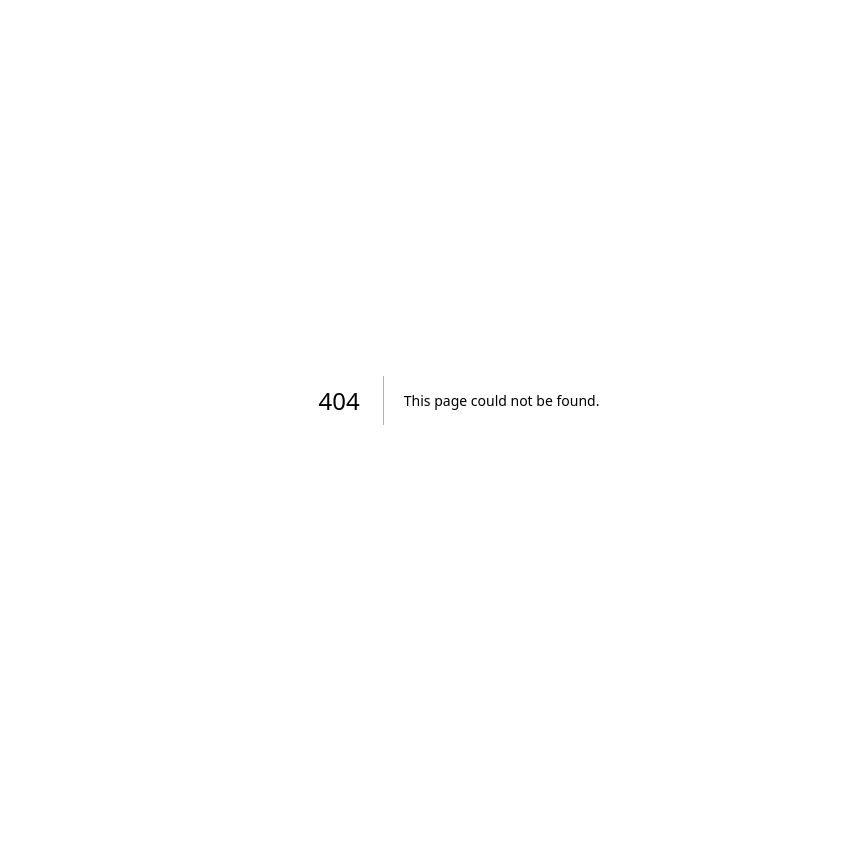
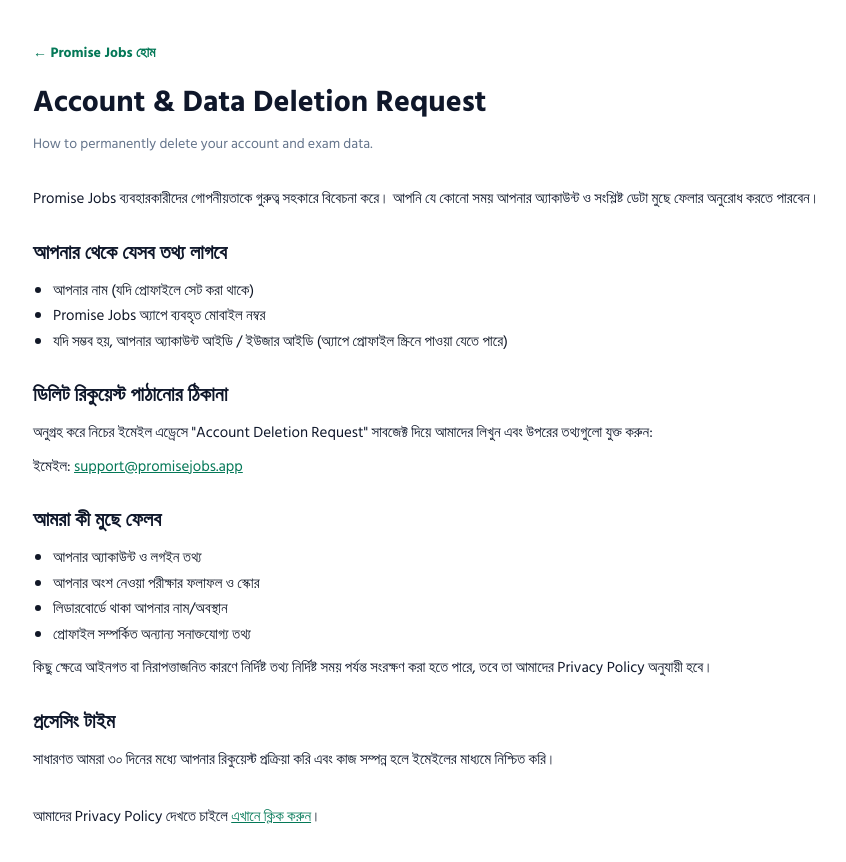
Before and after one commit to amit-biswas-1992/promise-jobs-landing, a Next.js app: page /data-deletion in a window 1280 px wide. Before the commit this address had no page. Shown: the top 862 px of the page, without its empty margins (181-1027 px from the left). Before the commit the page ends 800 px from the top, so only its background shows below. Built offline with nearby package versions, Linux system fonts and the light colour scheme.

Commit message:
feat: add Account & Data Deletion link to landing page and update privacy policy for clearer instructions

```diff
--- /dev/null
+++ b/app/data-deletion/page.tsx
@@ -0,0 +1,78 @@
+import type { Metadata } from "next";
+import Link from "next/link";
+
+export const metadata: Metadata = {
+  title: "Account & Data Deletion — Promise Jobs",
+  description: "Request deletion of your Promise Jobs account and associated data.",
+};
+
+export default function DataDeletionPage() {
+  return (
+    <main style={{ fontFamily: "'Hind Siliguri', Arial, sans-serif", maxWidth: 900, margin: "0 auto", padding: "40px 24px 80px" }}>
+      <header style={{ marginBottom: 32 }}>
+        <Link href="/" style={{ textDecoration: "none", color: "#047857", fontWeight: 700, fontSize: 14 }}>
+          ← Promise Jobs হোম
+        </Link>
+        <h1 style={{ marginTop: 16, fontSize: 30, fontWeight: 900, color: "#0F172A" }}>Account & Data Deletion Request</h1>
+        <p style={{ marginTop: 8, color: "#64748B", fontSize: 14 }}>How to permanently delete your account and exam data.</p>
+      </header>
+
+      <section style={{ display: "flex", flexDirection: "column", gap: 24, color: "#0F172A", fontSize: 15, lineHeight: 1.7 }}>
+        <p>
+          Promise Jobs ব্যবহারকারীদের গোপনীয়তাকে গুরুত্ব সহকারে বিবেচনা করে। আপনি যে কোনো সময় আপনার অ্যাকাউন্ট ও সংশ্লিষ্ট ডেটা মুছে ফেলার অনুরোধ করতে
+          পারবেন।
+        </p>
+
+        <div>
+          <h2 style={{ fontSize: 20, fontWeight: 800, marginBottom: 8 }}>আপনার থেকে যেসব তথ্য লাগবে</h2>
+          <ul style={{ paddingLeft: 20, listStyle: "disc", color: "#111827" }}>
+            <li>আপনার নাম (যদি প্রোফাইলে সেট করা থাকে)</li>
+            <li>Promise Jobs অ্যাপে ব্যবহৃত মোবাইল নম্বর</li>
+            <li>যদি সম্ভব হয়, আপনার অ্যাকাউন্ট আইডি / ইউজার আইডি (অ্যাপে প্রোফাইল স্ক্রিনে পাওয়া যেতে পারে)</li>
+          </ul>
+        </div>
+
+        <div>
+          <h2 style={{ fontSize: 20, fontWeight: 800, marginBottom: 8 }}>ডিলিট রিকুয়েস্ট পাঠানোর ঠিকানা</h2>
+          <p>
+            অনুগ্রহ করে নিচের ইমেইল এড্রেসে &quot;Account Deletion Request&quot; সাবজেক্ট দিয়ে আমাদের লিখুন এবং উপরের তথ্যগুলো যুক্ত করুন:
+          </p>
+          <p style={{ marginTop: 8 }}>
+            ইমেইল:{" "}
+            <a href="mailto:support@promisejobs.app?subject=Account%20Deletion%20Request" style={{ color: "#047857", textDecoration: "underline" }}>
+              support@promisejobs.app
+            </a>
+          </p>
+        </div>
+
+        <div>
+          <h2 style={{ fontSize: 20, fontWeight: 800, marginBottom: 8 }}>আমরা কী মুছে ফেলব</h2>
+          <ul style={{ paddingLeft: 20, listStyle: "disc", color: "#111827" }}>
+            <li>আপনার অ্যাকাউন্ট ও লগইন তথ্য</li>
+            <li>আপনার অংশ নেওয়া পরীক্ষার ফলাফল ও স্কোর</li>
+            <li>লিডারবোর্ডে থাকা আপনার নাম/অবস্থান</li>
+            <li>প্রোফাইল সম্পর্কিত অন্যান্য সনাক্তযোগ্য তথ্য</li>
+          </ul>
+          <p style={{ marginTop: 8 }}>
+            কিছু ক্ষেত্রে আইনগত বা নিরাপত্তাজনিত কারণে নির্দিষ্ট তথ্য নির্দিষ্ট সময় পর্যন্ত সংরক্ষণ করা হতে পারে, তবে তা আমাদের Privacy Policy অনুযায়ী হবে।
+          </p>
+        </div>
+
+        <div>
+          <h2 style={{ fontSize: 20, fontWeight: 800, marginBottom: 8 }}>প্রসেসিং টাইম</h2>
+          <p>সাধারণত আমরা ৩০ দিনের মধ্যে আপনার রিকুয়েস্ট প্রক্রিয়া করি এবং কাজ সম্পন্ন হলে ইমেইলের মাধ্যমে নিশ্চিত করি।</p>
+        </div>
+
+        <div>
+          <p style={{ marginTop: 8 }}>
+            আমাদের Privacy Policy দেখতে চাইলে{" "}
+            <Link href="/privacy-policy" style={{ color: "#047857", textDecoration: "underline" }}>
+              এখানে ক্লিক করুন
+            </Link>
+            ।
+          </p>
+        </div>
+      </section>
+    </main>
+  );
+}
--- a/app/page.tsx
+++ b/app/page.tsx
@@ -183,6 +183,7 @@
             <a href="#features" style={{ color: "#64748B", textDecoration: "none", fontSize: 14 }}>ফিচার</a>
             <a href="#categories" style={{ color: "#64748B", textDecoration: "none", fontSize: 14 }}>বিভাগ</a>
             <Link href="/privacy-policy" style={{ color: "#64748B", textDecoration: "none", fontSize: 14 }}>Privacy Policy</Link>
+            <Link href="/data-deletion" style={{ color: "#64748B", textDecoration: "none", fontSize: 14 }}>Account & Data Deletion</Link>
           </div>
           <p style={{ fontSize: 13, color: "#475569" }}>© 2025 Promise Jobs. সর্বস্বত্ব সংরক্ষিত।</p>
         </div>
--- a/app/privacy-policy/page.tsx
+++ b/app/privacy-policy/page.tsx
@@ -69,7 +69,11 @@
         <div>
           <h2 style={{ fontSize: 20, fontWeight: 800, marginBottom: 8 }}>৬. আপনার অধিকার</h2>
           <p>
-            আপনি চাইলে আপনার অ্যাকাউন্ট ডিলিট বা নির্দিষ্ট ডেটা মুছে ফেলার অনুরোধ করতে পারেন। এ বিষয়ে সহায়তার জন্য নিচের ইমেইলে যোগাযোগ করুন।
+            আপনি চাইলে আপনার অ্যাকাউন্ট ডিলিট বা নির্দিষ্ট ডেটা মুছে ফেলার অনুরোধ করতে পারেন। এর জন্য{" "}
+            <Link href="/data-deletion" style={{ color: "#047857", textDecoration: "underline" }}>
+              Account &amp; Data Deletion
+            </Link>{" "}
+            পেইজে দেওয়া নির্দেশনা অনুসরণ করুন, অথবা নিচের ইমেইলে যোগাযোগ করুন।
           </p>
         </div>
 
```
